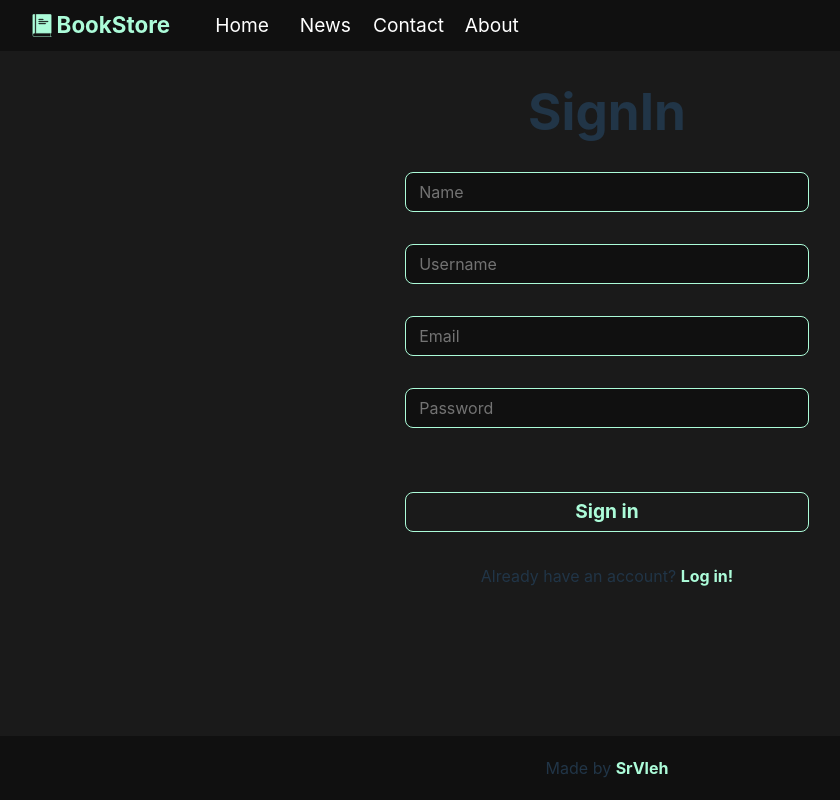
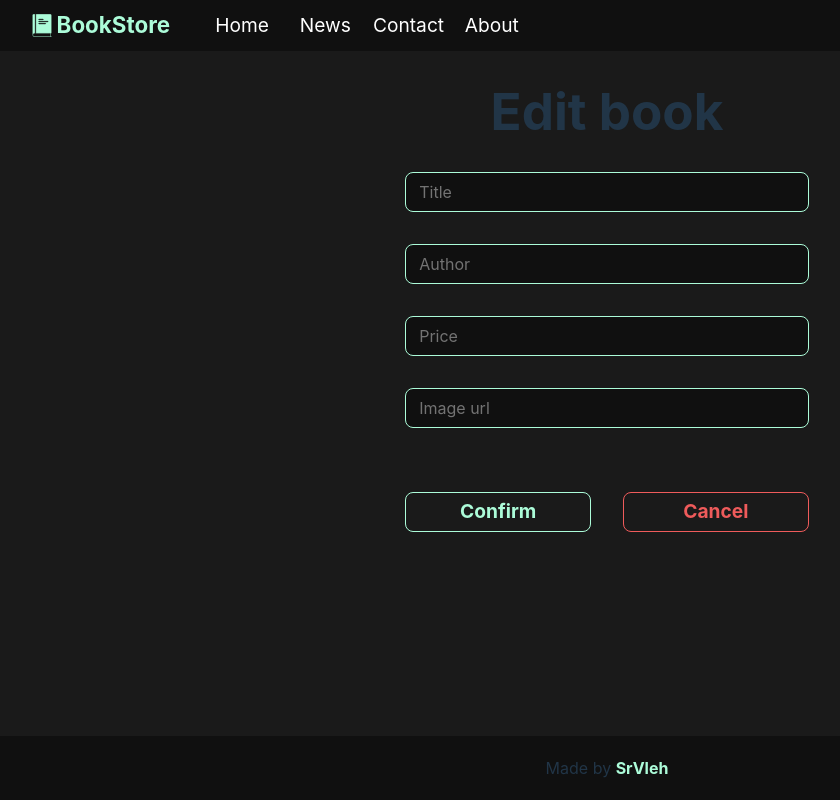
Before and after one commit to SrVleh/BookStore-front, a Vue app: page /#/ in a window 1280 px wide. Shown: the whole page, without its empty margins (33-873 px from the left). Built offline with nearby package versions, Linux system fonts and the light colour scheme.

Commit message:
[DEV-0009] Edit book layout

```diff
--- a/src/App.vue
+++ b/src/App.vue
@@ -1,15 +1,16 @@
 <script setup>
 import Navbar from "./components/Navbar.vue";
 import Footer from "./components/Footer.vue";
-import Books from './components/Books.vue'
+import Books from './components/books/Books.vue'
 import Home from "./components/Home.vue";
 import Login from "./components/auth/Login.vue";
 import Signin from "./components/auth/Signin.vue";
+import EditBook from "./components/books/EditBook.vue";
 </script>
 
 <template>
     <Navbar />
-    <Signin />
+    <EditBook />
     <Footer />
 </template>
 
--- a/src/components/Books.vue
+++ b/src/components/books/Books.vue
@@ -2,7 +2,7 @@
     <div class="page-container">
         <div class="books-container" v-for="book in books" :key="book.id">
             <div class="book" :style="{ backgroundImage: `url(${ book.image_url })`}">
-                <img src="../../public/book-logo.svg" alt="" style ="color: white">
+                <img src="../../../public/book-logo.svg" alt="" style ="color: white">
                 <div class="book-info">
                   <h2 class="title">{{ book.title }}</h2>
                   <p class="author">{{ book.author }}</p>
--- /dev/null
+++ b/src/components/books/EditBook.vue
@@ -0,0 +1,38 @@
+<template>
+    <div class="page-container">
+        <div class="edit-book-section">
+            <h1>Edit book</h1>
+            <input class="custom-input" type="text" placeholder="Title">
+            <input class="custom-input" type="text" placeholder="Author">
+            <input class="custom-input" type="text" placeholder="Price">
+            <input class="custom-input" type="url" placeholder="Image url">
+            <div class="actions-container">
+                <button class="custom-btn">Confirm</button>
+                <button class="custom-btn cancel">Cancel</button>
+            </div>
+        </div>
+    </div>
+</template>
+
+<script>
+export default {
+    name: "EditBook"
+}
+</script>
+
+<style scoped lang="scss">
+    .edit-book-section {
+        display: flex;
+        flex-direction: column;
+        place-items: center;
+        gap: 2rem;
+        width: 100%;
+
+        .actions-container {
+            display: flex;
+            justify-content: space-between;
+            gap: 2rem;
+            width: 35%;
+        }
+    }
+</style>
--- a/src/style.scss
+++ b/src/style.scss
@@ -117,11 +117,25 @@ button {
   padding: .1rem;
 }
 
+.cancel {
+  @extend .custom-btn;
+  color: #EF5B5B;
+  border: 1px solid rgb(239, 91, 91);
+}
+
 .custom-btn:hover {
   transform: scale(1.1);
   background-color: #ACFCD9;
   color: #1a1a1a;
 }
+
+.cancel:hover {
+  transform: scale(1.1);
+  background-color: #EF5B5B;
+  color: #1a1a1a;
+}
+
+
 
 .account-text {
   a {
```
